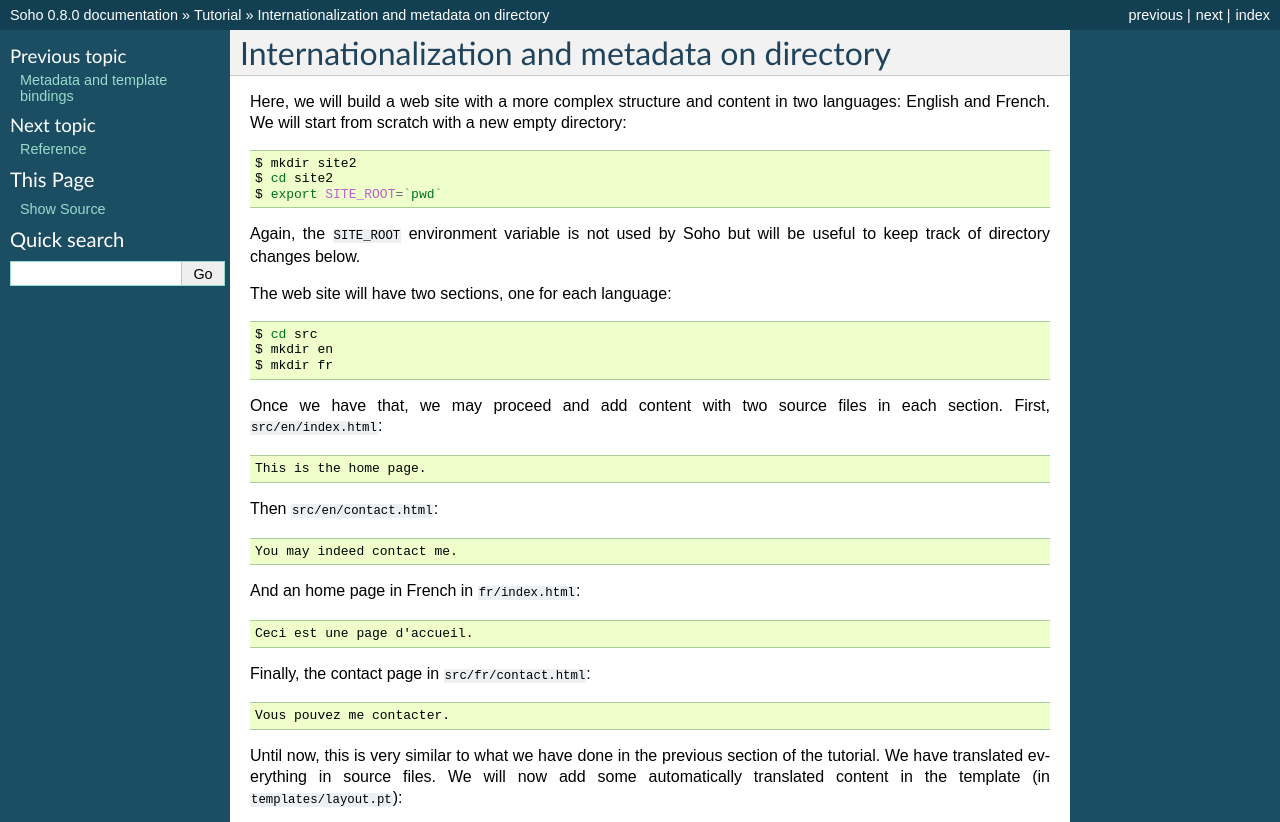
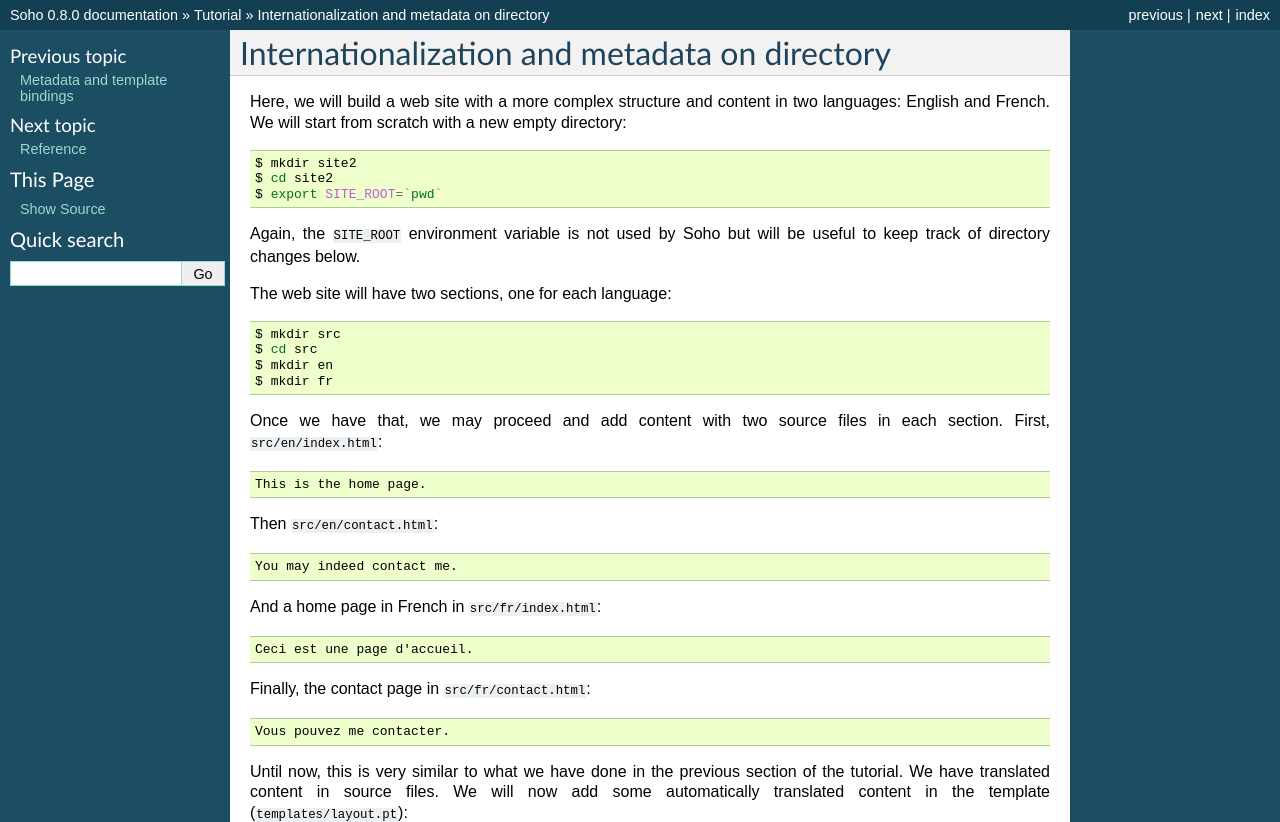
Before and after one commit to dbaty/soho, a Sphinx documentation site: the page built from docs/tutorial-4-i18n.rst, in a window 1280 px wide and 900 px high, cut to the strip 0-822 px from the top of the window. Built offline with Sphinx 7.4.7, drawn with Linux system fonts in a browser that asks for light colours.

Commit message:
Fix typos and broken link.

```diff
--- a/docs/tutorial-1-intro.rst
+++ b/docs/tutorial-1-intro.rst
@@ -57,7 +57,7 @@
 .. literalinclude:: _tutorial/1-intro/templates/layout.pt
    :language: xml
 
-We are using `Page Templates <http://pagetemplates.org/docs/latest>`_
+We are using `Page Templates <http://pagetemplates.org/docs/latest/>`_
 (also known as Zope Page Templates or ZPT). As you can notice, the
 only binding here is named ``body`` and contain the HTML fragment that
 has been generated from our source files. We will see later that we
--- a/docs/tutorial-2-assets.rst
+++ b/docs/tutorial-2-assets.rst
@@ -40,7 +40,7 @@
    asset_dir = '/path/to/your/site1/assets'
 
 A usually better solution is to indicate a path relative to the
-configuration file, like this (not the leading ``./``):
+configuration file, like this (note the leading ``./``):
 
 .. code-block:: python
 
--- a/docs/tutorial-4-i18n.rst
+++ b/docs/tutorial-4-i18n.rst
@@ -21,6 +21,7 @@
 
 .. code-block:: bash
 
+   $ mkdir src
    $ cd src
    $ mkdir en
    $ mkdir fr
@@ -36,7 +37,7 @@
 .. literalinclude:: _tutorial/4-i18n/src/en/contact.html
    :language: html
 
-And an home page in French in ``fr/index.html``:
+And a home page in French in ``src/fr/index.html``:
 
 .. literalinclude:: _tutorial/4-i18n/src/fr/index.html
    :language: html
@@ -47,9 +48,9 @@
    :language: html
 
 Until now, this is very similar to what we have done in the previous
-section of the tutorial. We have translated everything in source
+section of the tutorial. We have translated content in source
 files. We will now add some automatically translated content in the
-template (in ``templates/layout.pt``):
+template (``templates/layout.pt``):
 
 .. literalinclude:: _tutorial/4-i18n/templates/layout.pt
    :language: xml
```
